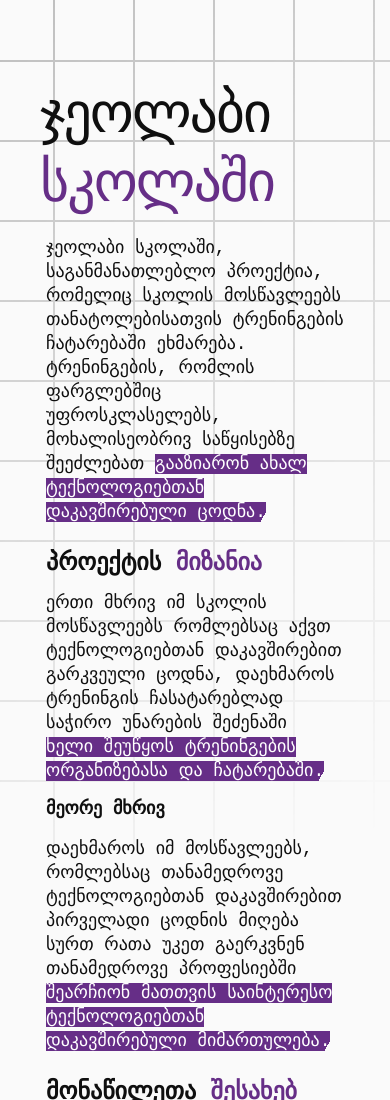
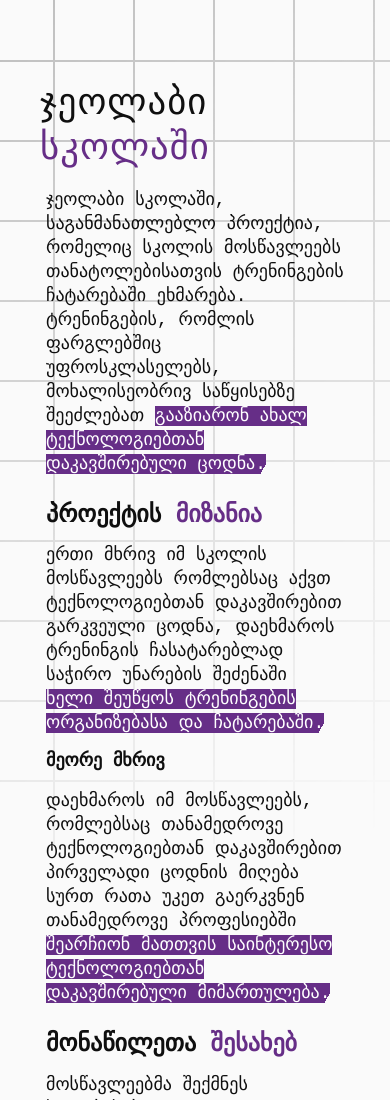
Before and after one commit to Tornikeramazashvili/geolab-school, a plain HTML site: page index.html in a window 390 px wide. Shown: the top 1100 px of the page. Drawn offline with Linux system fonts and the light colour scheme.

Commit message:
Updated: media queries styles

```diff
--- a/style.css
+++ b/style.css
@@ -58,13 +58,14 @@ code {
 }
 
 header {
-  width: 40ch;
+  width: 70ch;
   max-width: 100%;
   margin: 0 auto;
   font-size: 1.25rem;
   align-content: center;
   margin-top: 50px;
   display: flex;
+  align-items: center;
 }
 
 .header-logo {
@@ -73,17 +74,17 @@ header {
 }
 
 .header-title {
-  padding: 0px 20px;
+  padding-left: 30px;
   font-size: 3.5rem;
   font-weight: 500;
-  letter-spacing: -2px;
+  letter-spacing: 1px;
   font-family: "Courier New", Courier, monospace;
 }
 
 .header-title-different {
-  display: block;
   color: #662e87;
   font-weight: 500;
+  letter-spacing: 1px;
   font-family: "Courier New", Courier, monospace;
 }
 
@@ -94,7 +95,7 @@ header svg {
 
 main {
   padding: 0 1rem;
-  width: 40ch;
+  width: 70ch;
   max-width: 100%;
   margin: 0 auto;
   font-size: 1.25rem;
@@ -211,18 +212,17 @@ footer {
   font-size: 1rem;
   font-family: "Geist Sans", "SF Pro Text", "SF Pro Icons", "AOS Icons",
     "Helvetica Neue", Helvetica, Arial, sans-serif, system-ui;
-    font-weight: 400;
+  font-weight: 400;
 }
 
-.ul{
+.ul {
   list-style-type: none;
   padding: 20px 0px;
   font-weight: 400;
   font-family: "Courier New", Courier, monospace;
-
 }
 
-.li{
+.li {
   padding: 4px 0px;
 }
 
@@ -245,3 +245,21 @@ body {
     padding: 0px 10px;
   }
 }
+
+@media (width < 711px) {
+  .header-title {
+    font-size: 3rem;
+  }
+}
+
+@media (width < 639px) {
+  .header-title {
+    font-size: 2.7rem;
+  }
+}
+
+@media (width < 596px) {
+  .header-title {
+    font-size: 2.3rem;
+  }
+}
```
Also changed, not shown: index.html (+1 -1 lines).
